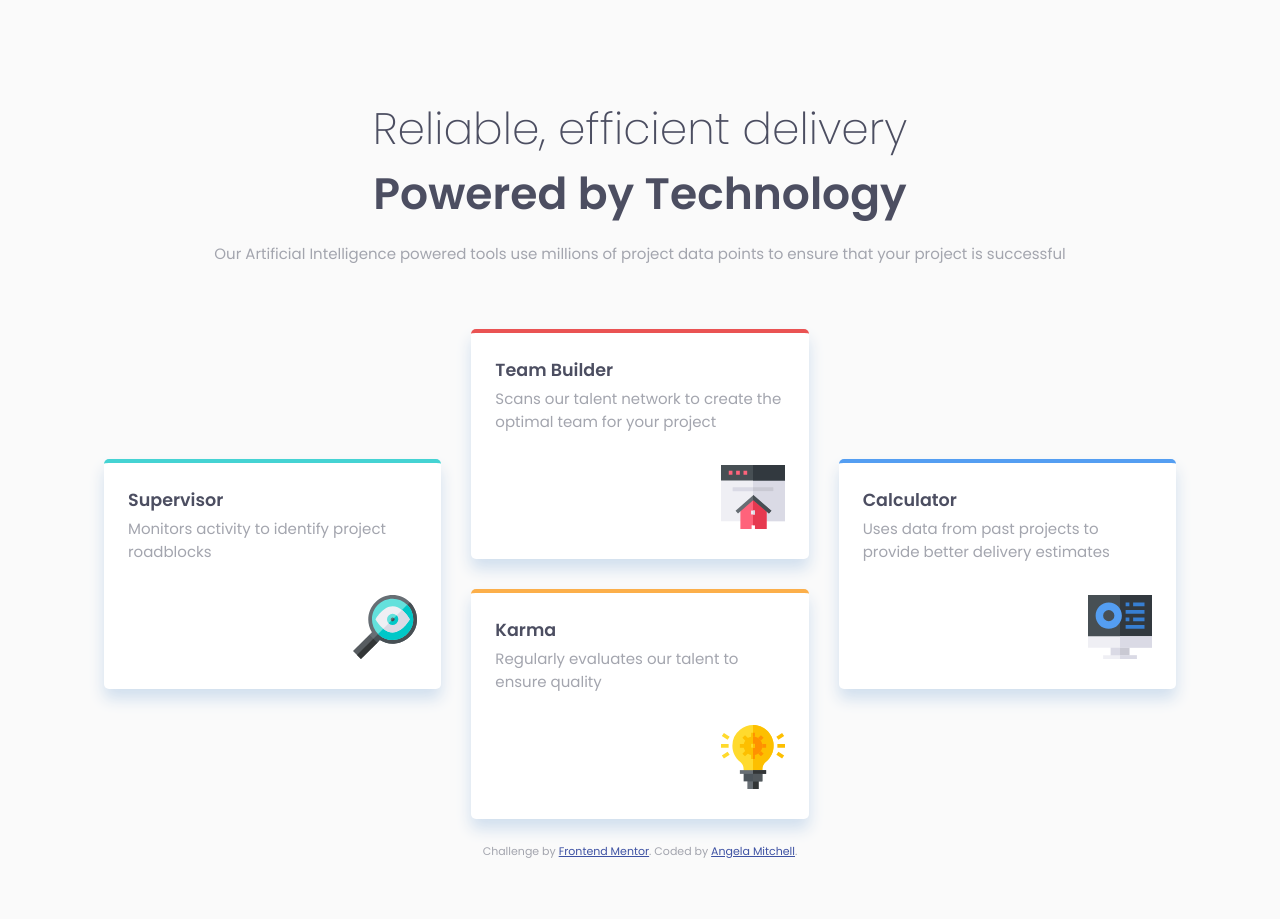
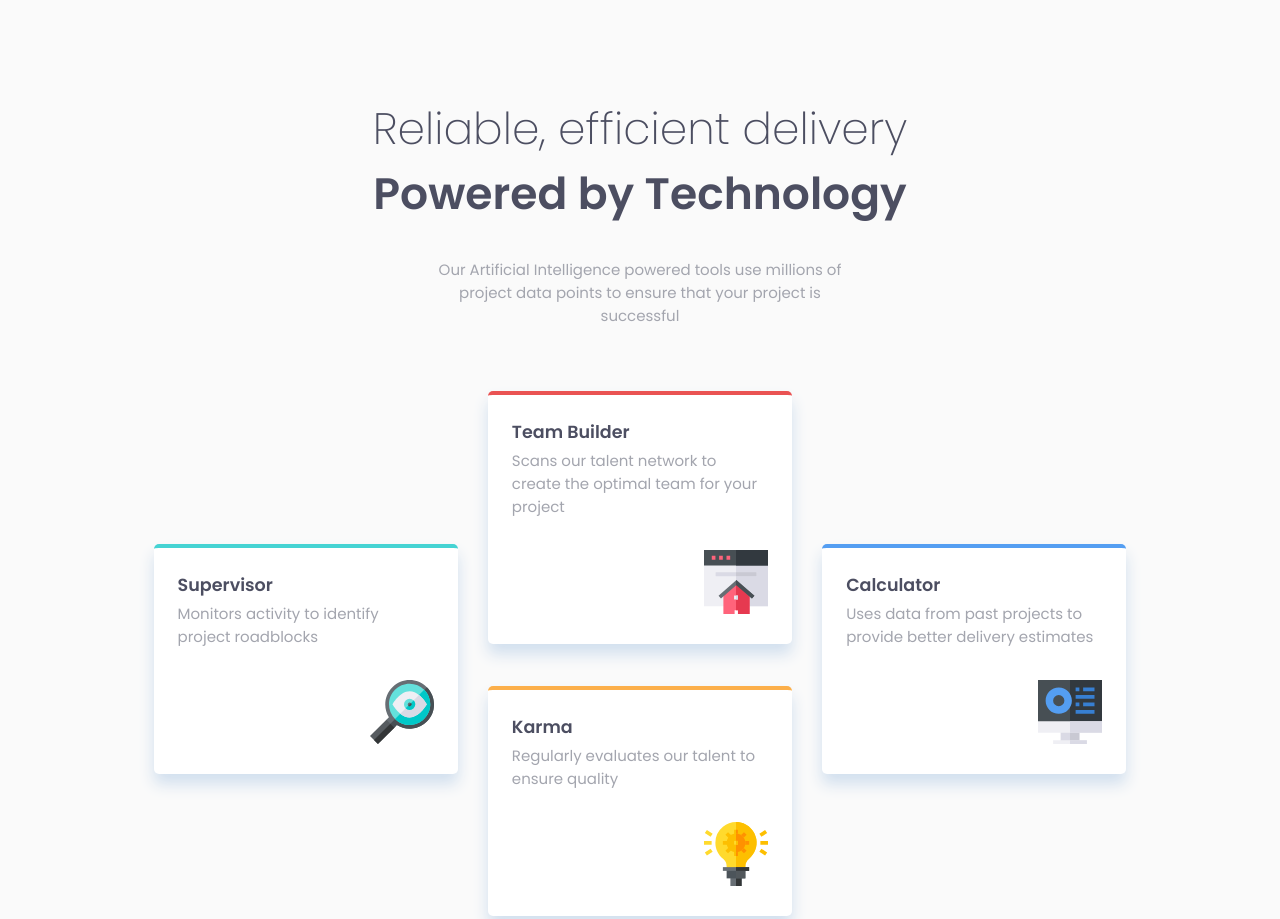
Before and after one commit to amitchell05/four-card-feature-section-master, a plain HTML site: page index.html in a window 1280 px wide. Shown: the top 919 px of the page. Before the commit the page ends 892 px from the top, so only its background shows below. Drawn offline with Linux system fonts and the light colour scheme.

Commit message:
Adjusted margins, width, and padding for header's child elements

```diff
--- a/style.css
+++ b/style.css
@@ -24,6 +24,7 @@ h3 {
 
 .sub-heading {
 	font-size: 1.5rem;
+	padding-bottom: 1rem;
 }
 
 .sub-heading,
@@ -37,7 +38,8 @@ h3 {
 }
 
 .intro p {
-	margin: 1rem 0;
+	max-width: 95%;
+	margin: auto;
 }
 
 .card {
@@ -78,11 +80,15 @@ h3 {
 		margin: 4rem 0;
 	}
 	.intro p {
-		margin: 1rem 0;
+		max-width: 35%;
+		margin: auto;
 	}
 	.main-heading,
 	.sub-heading {
 		font-size: 2.75rem;
+	}
+	.sub-heading {
+		margin-bottom: 1rem;
 	}
 	main {
 		display: grid;
@@ -92,7 +98,9 @@ h3 {
 		grid-gap: 30px;
 		grid-template-areas: '. teambuilder .' 'supervisor teambuilder calculator' 'supervisor karma calculator'
 			'. karma .';
-		margin: 1.5rem 4.5rem;
+		max-width: 80%;
+		margin: auto;
+		padding-bottom: 30px;
 	}
 	.card {
 		margin: 0;
```
